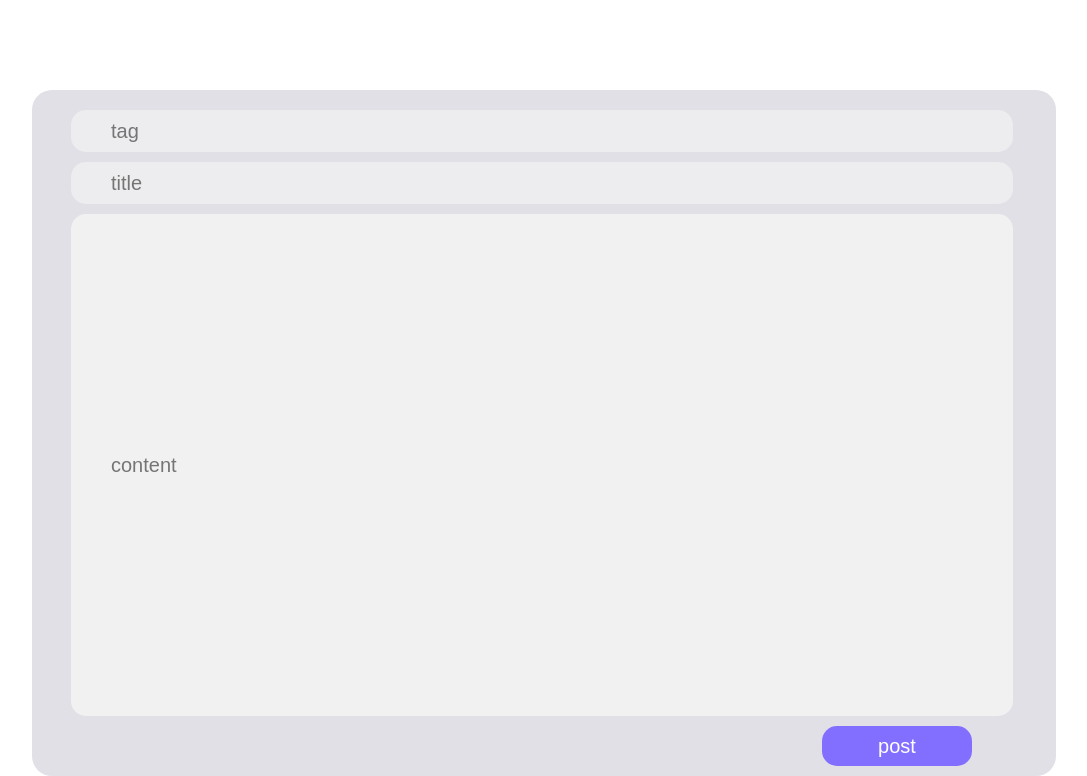
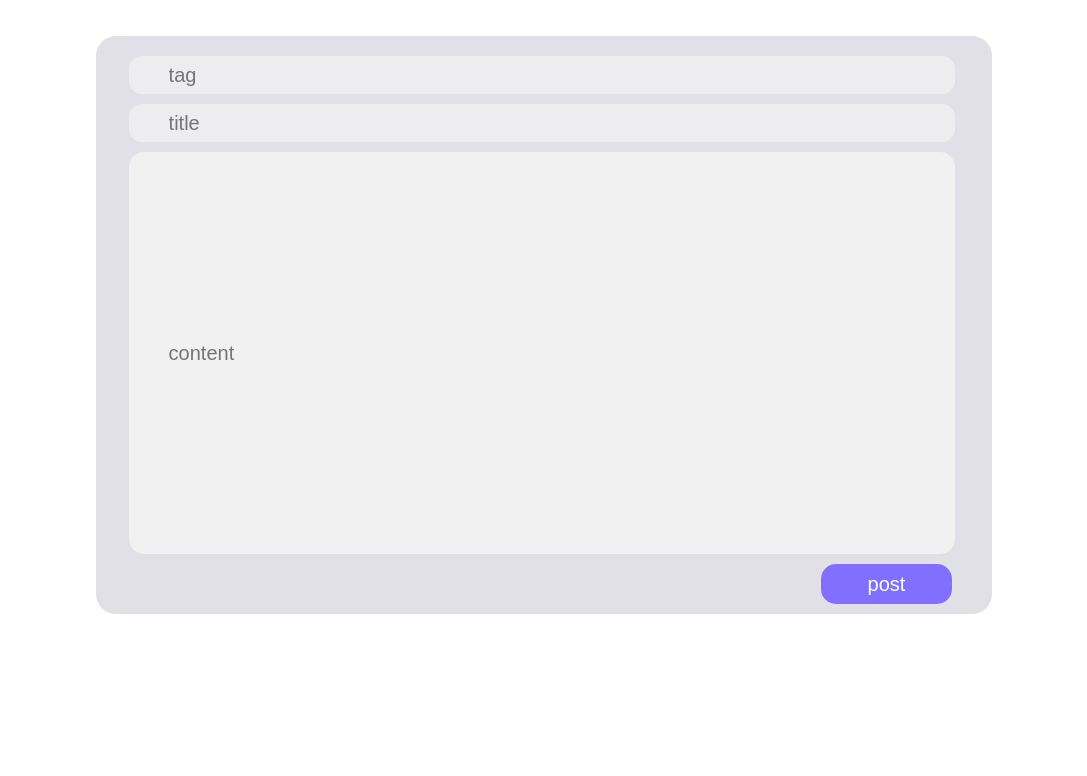
Before and after one commit to Tjdnjs/hackalearn, a Flask app: page /write in a window 1280 px wide. Shown: the part 100-876 px from the top of the page, without its empty margins (96-1183 px from the left). After the commit the page ends 714 px from the top, so only its background shows below. Run offline with Flask 2, Linux system fonts and the light colour scheme.

Commit message:
Update write.css

```diff
--- a/static/css/write.css
+++ b/static/css/write.css
@@ -1,9 +1,9 @@
 #tagd input[type=text], #titled input[type=text]{
   width: 90%;
-  height: 2rem;
+  height: 1.8rem;
   font-size: 1rem;
   border: 0;
-  border-radius: 15px;
+  border-radius: 12.5px;
   outline: none;
   padding-left: 2rem;
   background-color: rgba(243, 243, 243, 0.68);
@@ -13,7 +13,7 @@
 }
 #contentd input[type=text]{
   width: 90%;
-  height: 25rem;
+  height: 20rem;
   font-size: 1rem;
   border: 0;
   border-radius: 15px;
@@ -34,7 +34,7 @@
   outline: none;
   background-color: rgb(130, 111, 255);
   display: block;
-  margin-right: 7%;
+  margin-right: 3%;
   margin-left: auto;
 }
 #postd input[type=submit]:hover{
@@ -42,8 +42,7 @@
 }
 #writed{
   display: block;
-  margin: 10%;
-  margin-top: 4.5rem;
+  margin: 1.8rem 15%;
   padding: 1rem 0.7rem 0.5rem 0.5rem;
   border-radius: 20px;
   background-color: rgb(224, 224, 230);
```
